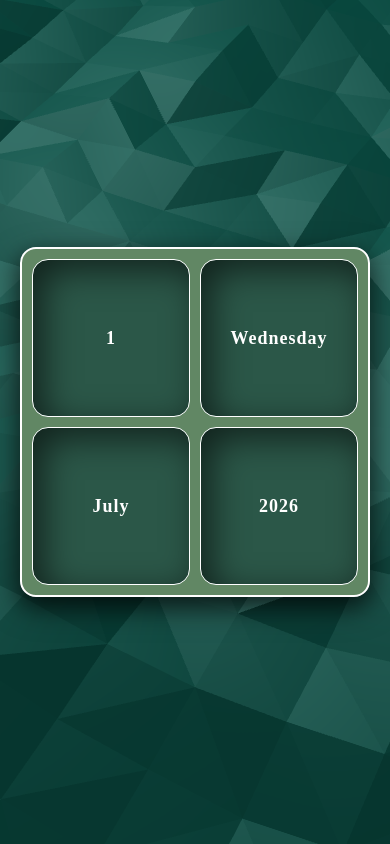
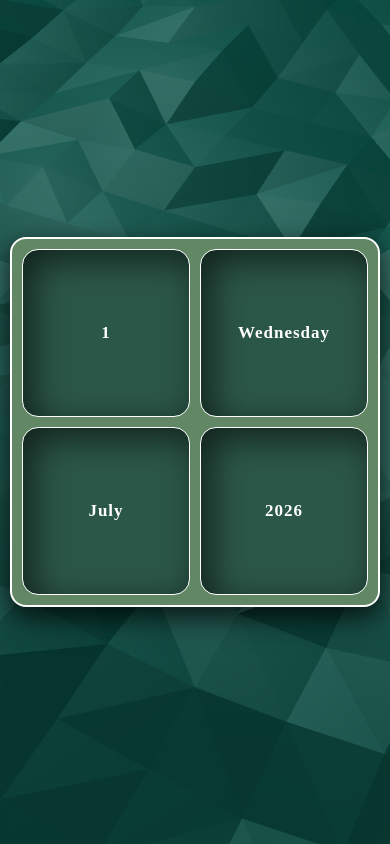
Before and after one commit to krishnapatel5612-svg/Mini-Project-JS, a plain HTML site: page Calender/index.html in a window 390 px wide. Drawn offline with nearby package versions, Linux system fonts and the light colour scheme; animation ran at ten frames a second.

Commit message:
make responsive

```diff
--- a/Calender/style.css
+++ b/Calender/style.css
@@ -8,36 +8,34 @@ body {
     display: flex;
     justify-content: center;
     align-items: center;
+    min-height: 100vh;
     overflow: hidden;
-    min-height: 100vh;
     background-color: #273338;
-    padding: 20px;
+    padding: 15px;
 }
 
-/* Main Calendar Box */
+/* Main Container */
 #big_box {
     background-color: #618764;
 
     display: grid;
     grid-template-columns: repeat(2, 1fr);
-    grid-template-rows: repeat(2, 1fr);
+    gap: 20px;
 
-    gap: 20px;
     padding: 20px;
 
     border: 2px solid white;
     border-radius: 1rem;
 
-    box-shadow: 0 8px 20px rgba(0,0,0,0.3),
-                0 10px 30px rgba(0,0,0,0.6);
+    box-shadow:
+        0 8px 20px rgba(0,0,0,0.3),
+        0 10px 30px rgba(0,0,0,0.6);
 
-    /* Responsive Width */
     width: min(90vw, 460px);
 }
 
 /* Calendar Boxes */
 .boxes {
-
     width: 100%;
     aspect-ratio: 1 / 1;
 
@@ -51,7 +49,7 @@ body {
     border: 1px solid white;
     border-radius: 1.5rem;
 
-    font-size: clamp(18px, 2.5vw, 30px);
+    font-size: clamp(18px, 2.4vw, 30px);
     font-weight: bold;
     letter-spacing: 1.5px;
 
@@ -60,38 +58,63 @@ body {
 
     box-shadow: inset 10px 10px 35px rgba(0,0,0,0.6);
 
-    transition: transform .3s ease;
+    transition: 0.3s;
 }
 
-.boxes:hover {
+.boxes:hover{
     transform: scale(1.03);
 }
 
-/* Tablet */
-@media (max-width: 768px) {
+/* ================= Tablet ================= */
 
-    #big_box {
-        gap: 15px;
-        padding: 15px;
+@media (max-width:768px){
+
+    #big_box{
+        width:95vw;
+        gap:15px;
+        padding:15px;
     }
 
-    .boxes {
-        font-size: 22px;
+    .boxes{
+        font-size:22px;
     }
+
 }
 
-/* Mobile */
-@media (max-width: 480px) {
+/* ================= Mobile ================= */
 
-    #big_box {
-        width: 95vw;
-        gap: 10px;
-        padding: 10px;
+@media (max-width:480px){
+
+    body{
+        padding:10px;
     }
 
-    .boxes {
-        font-size: 18px;
-        border-radius: 1rem;
-        letter-spacing: 1px;
+    #big_box{
+        width:100%;
+        gap:10px;
+        padding:10px;
     }
+
+    .boxes{
+        font-size:17px;
+        letter-spacing:1px;
+        border-radius:1rem;
+    }
+
 }
+
+/* ================= Small Phones ================= */
+
+@media (max-width:360px){
+
+    #big_box{
+        gap:8px;
+        padding:8px;
+    }
+
+    .boxes{
+        font-size:15px;
+        border-radius:12px;
+    }
+
+}
```
